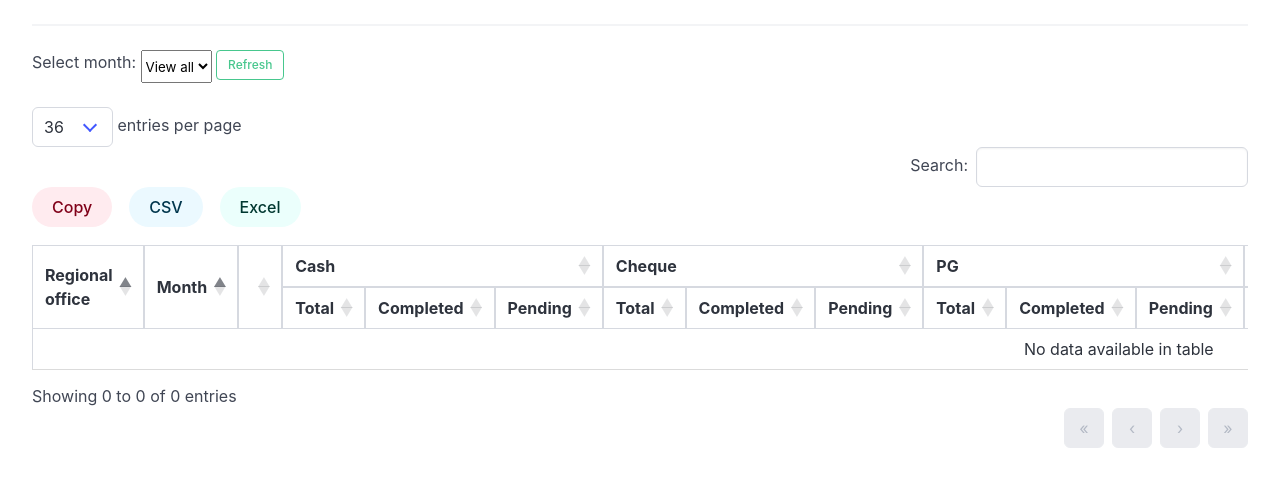
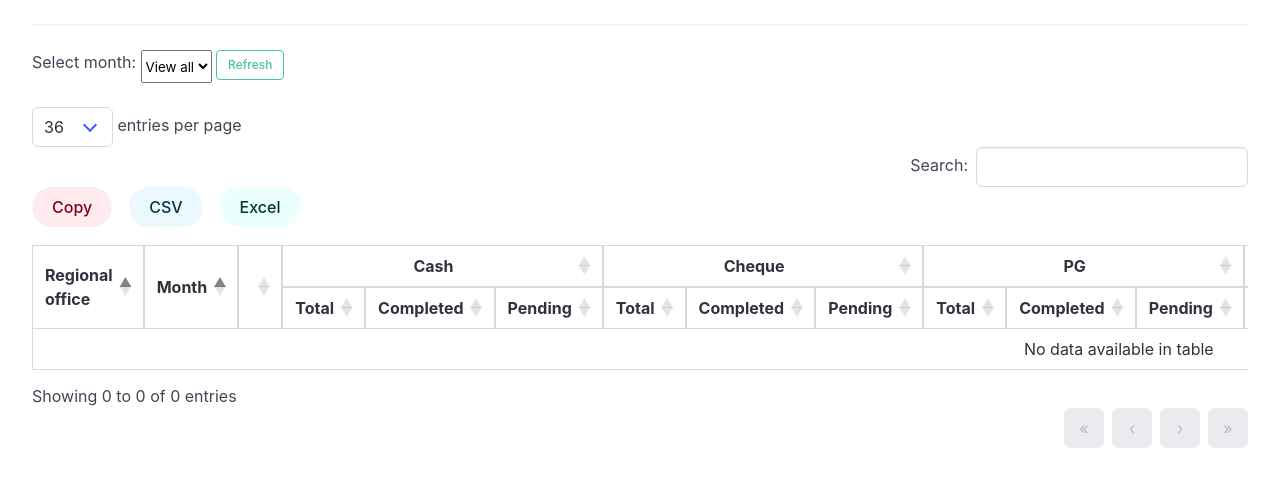
Before and after one commit to jokerdino/cfac_portal, a Flask app: page /brs/dashboard in a window 1280 px wide. Shown: the part 56-543 px from the top of the page. Run offline with Flask 3, Linux system fonts and the light colour scheme; a user stored in the database is signed in; lists and menus that the app fills with data are empty; style sheets or scripts are compiled from the project's sources; some libraries are stand-ins or nearby versions.

Commit message:
Center table headers in template

```diff
--- a/app/brs/templates/brs_dashboard.html
+++ b/app/brs/templates/brs_dashboard.html
@@ -14,12 +14,12 @@
 <th class="is-vcentered" rowspan="2">Regional office</th>
 <th class="is-vcentered" rowspan="2">Month</th>
 <th class="is-vcentered" rowspan="2"></th>
-<th colspan="3">Cash</th>
-<th colspan="3">Cheque</th>
-<th colspan="3">PG</th>
-<th colspan="3">POS</th>
-<th colspan="3">BBPS</th>
-<th colspan="3">Local collection</th>
+<th colspan="3" class="has-text-centered">Cash</th>
+<th colspan="3" class="has-text-centered">Cheque</th>
+<th colspan="3" class="has-text-centered">PG</th>
+<th colspan="3" class="has-text-centered">POS</th>
+<th colspan="3" class="has-text-centered">BBPS</th>
+<th colspan="3" class="has-text-centered">Local collection</th>
 </tr>
 <tr class="has-text-centered">
 <th>Total</th>
--- a/app/brs/templates/brs_home.html
+++ b/app/brs/templates/brs_home.html
@@ -3,7 +3,7 @@
 
 {% if brs_entries %}
 
-<table class="table" id="brs_table">
+<table class="table is-bordered is-hoverable" id="brs_table">
 <thead>
 <tr>
 <th>Regional Code</th>
--- a/app/brs/templates/view_consolidated_brs.html
+++ b/app/brs/templates/view_consolidated_brs.html
@@ -37,7 +37,7 @@
         <th class="is-vcentered">{% if cash_brs %} Cash {% endif %}</th>
         <th class="is-vcentered">{% if cheque_brs %} Cheque {% endif %}</th>
         <th class="is-vcentered">{% if pg_brs %} Payment Gateway {% endif %}</th>
-        <th class="is-vcentered">{% if pos_brs %} Point of sale {% endif %}</th>
+        <th class="is-vcentered">{% if pos_brs %} POS {% endif %}</th>
         <th class="is-vcentered">{% if bbps_brs %} BBPS {% endif %}</th>
         <th class="is-vcentered">{% if local_collection_brs %} Local Collection {% endif %}</th>
     </tr>
```
